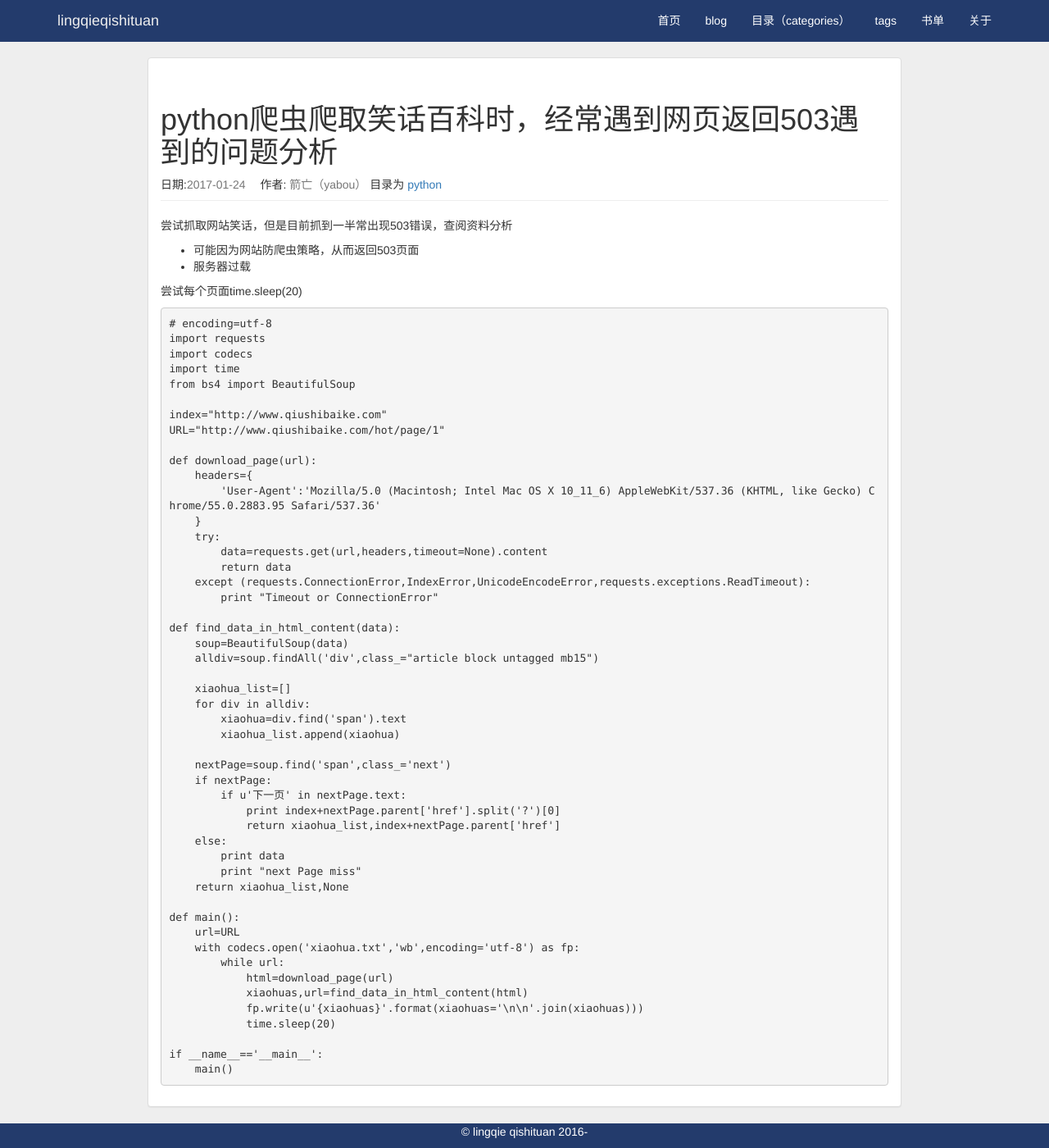
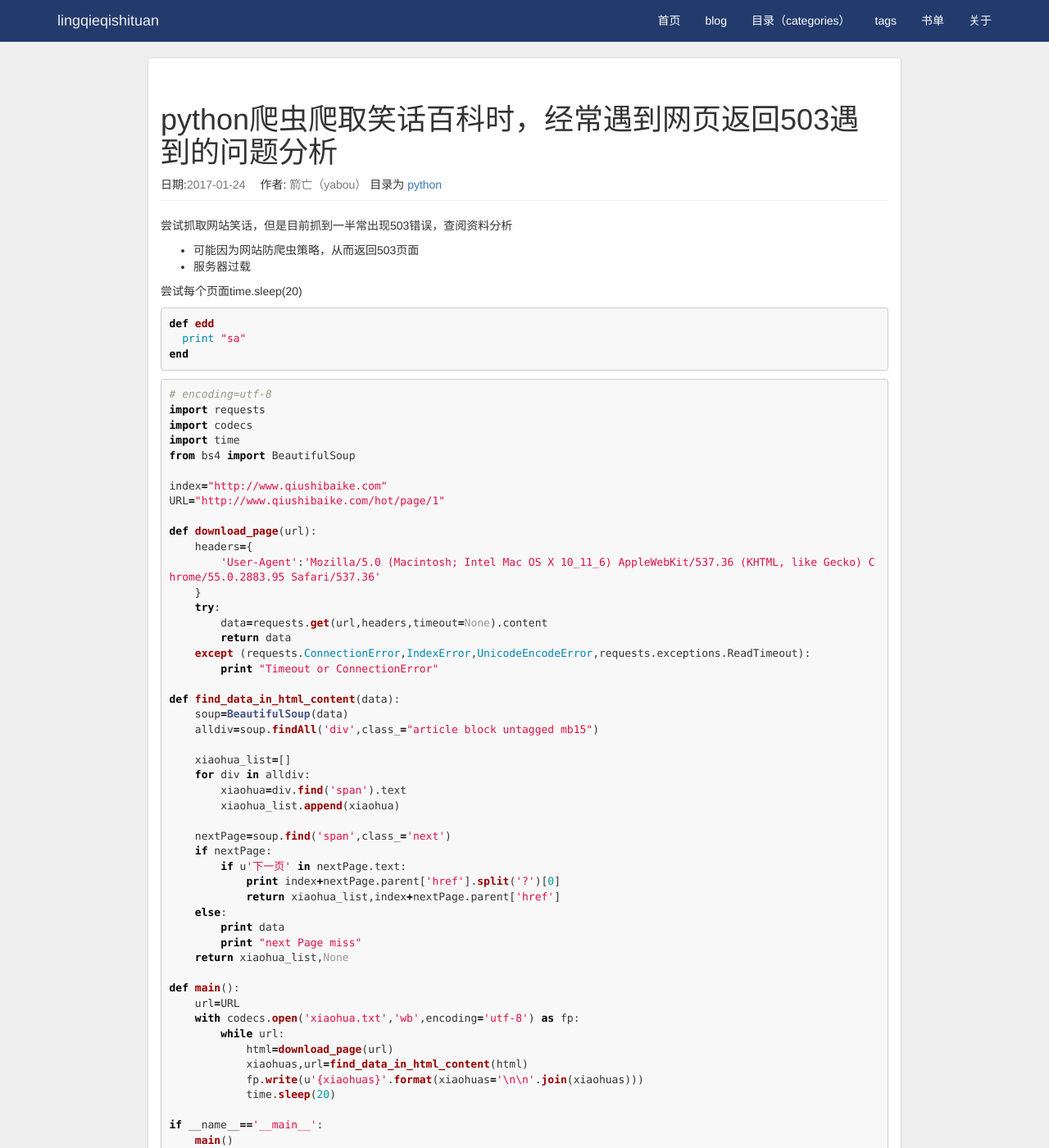
Before and after one commit to lingqie/lingqie.github.io, a Jekyll site: the page built from _posts/2017-01-24-post004.md, in a window 1280 px wide and 1400 px high. Shown: the whole window at 82% size. Built offline with Jekyll 4.4.1, drawn with Linux system fonts in a browser that asks for light colours.

Commit message:
fix code hightlight

```diff
--- a/_config.yml
+++ b/_config.yml
@@ -14,10 +14,12 @@
 
 # Build settings
 markdown: kramdown
+syntax_highlighter: rouge
 theme: minima
 gems:
   - jekyll-feed
   - jekyll-paginate
+  - rouge
 exclude:
   - Gemfile
   - Gemfile.lock
--- a/_includes/head.html
+++ b/_includes/head.html
@@ -16,4 +16,5 @@
   <link rel="icon" type="image/x-icon" href="{{site.baseurl}}/favicon.ico" />
   <link rel="shortcut icon" type="image/x-icon" href="{{site.baseurl}}/favicon.ico" />
   <link rel="stylesheet" href="{{ site.baseurl }}/css/blog.css" />
+  <link rel="stylesheet" href="{{ site.baseurl }}/css/highlight_github.css">
 </head>
--- a/_posts/2017-01-24-post004.md
+++ b/_posts/2017-01-24-post004.md
@@ -10,7 +10,14 @@
 * 服务器过载
 
 尝试每个页面time.sleep(20)
-{% highlight python %}
+
+~~~ ruby
+def edd
+  print "sa"
+end
+~~~
+
+~~~ python
 # encoding=utf-8
 import requests
 import codecs
@@ -60,4 +67,4 @@
 
 if __name__=='__main__':
     main()
-{% endhighlight %}
+~~~
--- /dev/null
+++ b/css/highlight_github.css
@@ -0,0 +1,209 @@
+.highlight table td { padding: 5px; }
+.highlight table pre { margin: 0; }
+.highlight .cm {
+  color: #999988;
+  font-style: italic;
+}
+.highlight .cp {
+  color: #999999;
+  font-weight: bold;
+}
+.highlight .c1 {
+  color: #999988;
+  font-style: italic;
+}
+.highlight .cs {
+  color: #999999;
+  font-weight: bold;
+  font-style: italic;
+}
+.highlight .c, .highlight .cd {
+  color: #999988;
+  font-style: italic;
+}
+.highlight .err {
+  color: #a61717;
+  background-color: #e3d2d2;
+}
+.highlight .gd {
+  color: #000000;
+  background-color: #ffdddd;
+}
+.highlight .ge {
+  color: #000000;
+  font-style: italic;
+}
+.highlight .gr {
+  color: #aa0000;
+}
+.highlight .gh {
+  color: #999999;
+}
+.highlight .gi {
+  color: #000000;
+  background-color: #ddffdd;
+}
+.highlight .go {
+  color: #888888;
+}
+.highlight .gp {
+  color: #555555;
+}
+.highlight .gs {
+  font-weight: bold;
+}
+.highlight .gu {
+  color: #aaaaaa;
+}
+.highlight .gt {
+  color: #aa0000;
+}
+.highlight .kc {
+  color: #000000;
+  font-weight: bold;
+}
+.highlight .kd {
+  color: #000000;
+  font-weight: bold;
+}
+.highlight .kn {
+  color: #000000;
+  font-weight: bold;
+}
+.highlight .kp {
+  color: #000000;
+  font-weight: bold;
+}
+.highlight .kr {
+  color: #000000;
+  font-weight: bold;
+}
+.highlight .kt {
+  color: #445588;
+  font-weight: bold;
+}
+.highlight .k, .highlight .kv {
+  color: #000000;
+  font-weight: bold;
+}
+.highlight .mf {
+  color: #009999;
+}
+.highlight .mh {
+  color: #009999;
+}
+.highlight .il {
+  color: #009999;
+}
+.highlight .mi {
+  color: #009999;
+}
+.highlight .mo {
+  color: #009999;
+}
+.highlight .m, .highlight .mb, .highlight .mx {
+  color: #009999;
+}
+.highlight .sb {
+  color: #d14;
+}
+.highlight .sc {
+  color: #d14;
+}
+.highlight .sd {
+  color: #d14;
+}
+.highlight .s2 {
+  color: #d14;
+}
+.highlight .se {
+  color: #d14;
+}
+.highlight .sh {
+  color: #d14;
+}
+.highlight .si {
+  color: #d14;
+}
+.highlight .sx {
+  color: #d14;
+}
+.highlight .sr {
+  color: #009926;
+}
+.highlight .s1 {
+  color: #d14;
+}
+.highlight .ss {
+  color: #990073;
+}
+.highlight .s {
+  color: #d14;
+}
+.highlight .na {
+  color: #008080;
+}
+.highlight .bp {
+  color: #999999;
+}
+.highlight .nb {
+  color: #0086B3;
+}
+.highlight .nc {
+  color: #445588;
+  font-weight: bold;
+}
+.highlight .no {
+  color: #008080;
+}
+.highlight .nd {
+  color: #3c5d5d;
+  font-weight: bold;
+}
+.highlight .ni {
+  color: #800080;
+}
+.highlight .ne {
+  color: #990000;
+  font-weight: bold;
+}
+.highlight .nf {
+  color: #990000;
+  font-weight: bold;
+}
+.highlight .nl {
+  color: #990000;
+  font-weight: bold;
+}
+.highlight .nn {
+  color: #555555;
+}
+.highlight .nt {
+  color: #000080;
+}
+.highlight .vc {
+  color: #008080;
+}
+.highlight .vg {
+  color: #008080;
+}
+.highlight .vi {
+  color: #008080;
+}
+.highlight .nv {
+  color: #008080;
+}
+.highlight .ow {
+  color: #000000;
+  font-weight: bold;
+}
+.highlight .o {
+  color: #000000;
+  font-weight: bold;
+}
+.highlight .w {
+  color: #bbbbbb;
+}
+.highlight {
+  background-color: #f8f8f8;
+}
```
